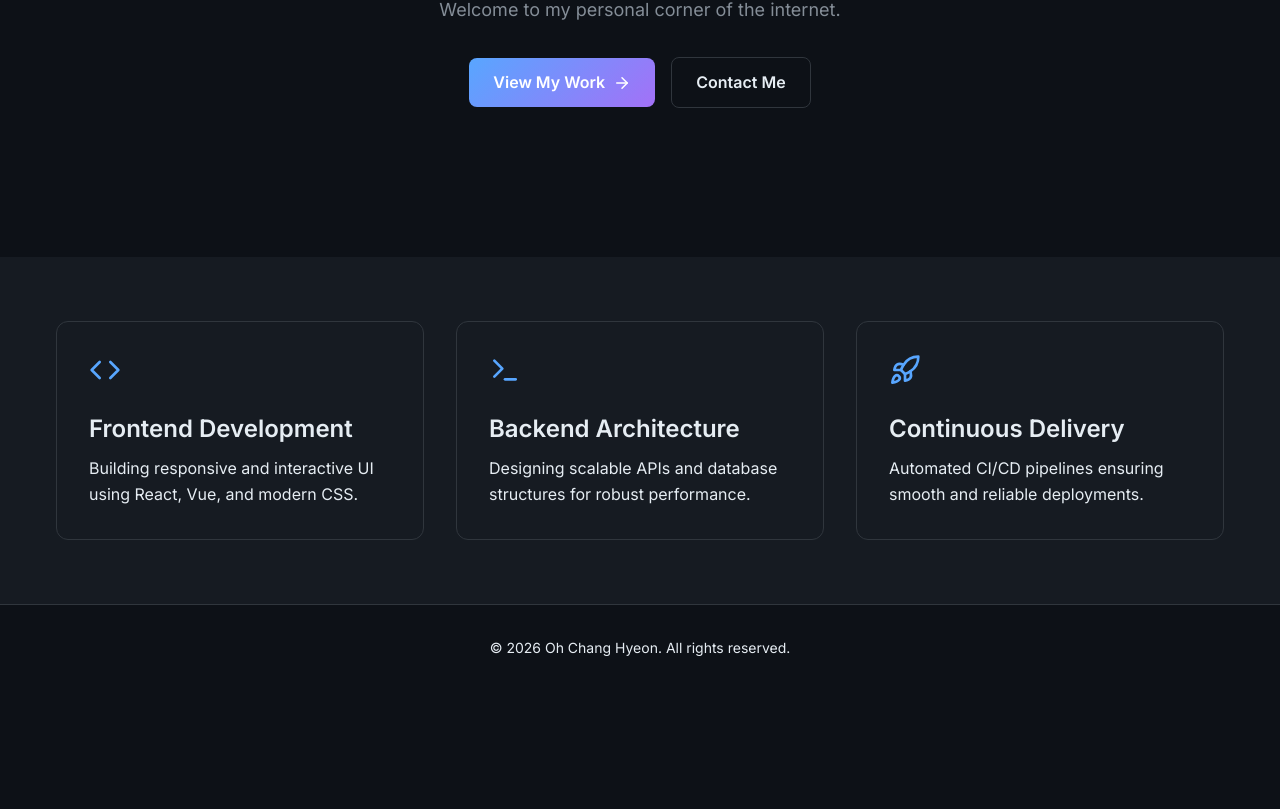
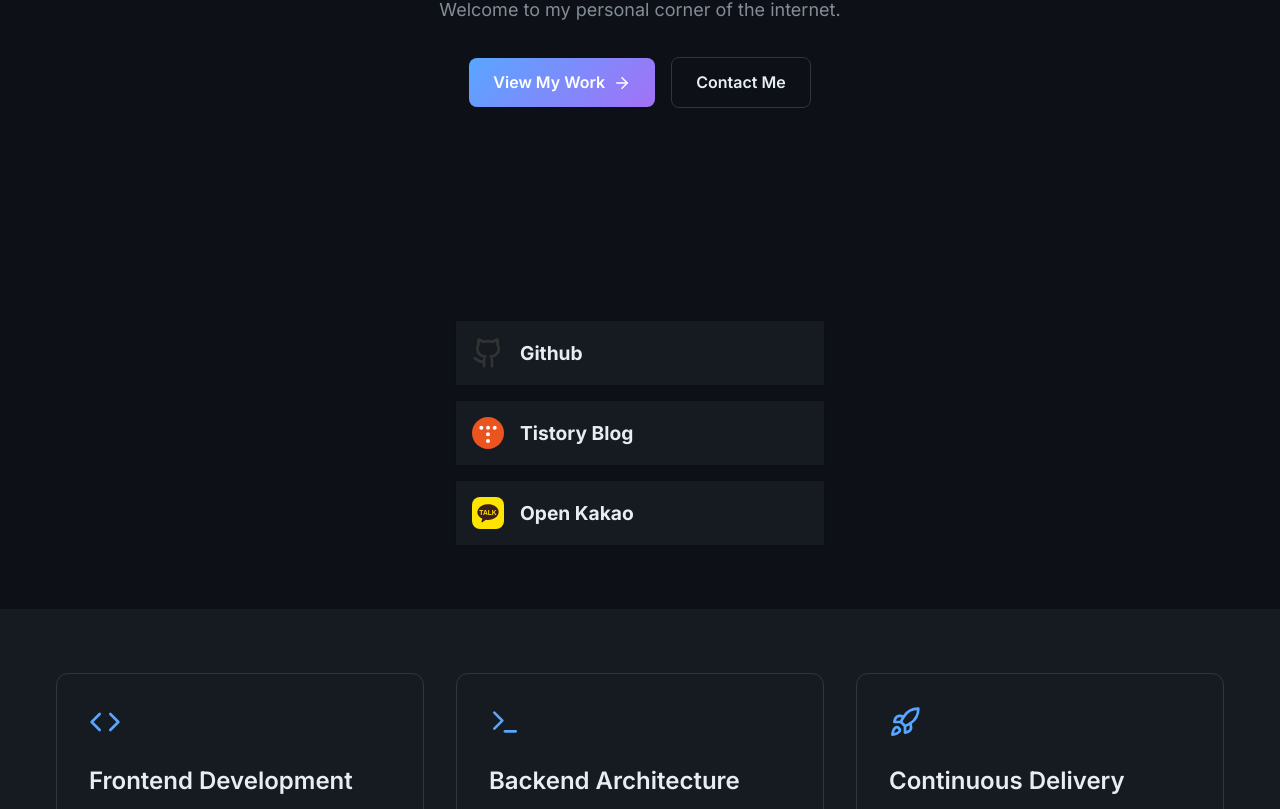
Before and after one commit to och7905/Personal_Page, a React (Vite) app: page / in a window 1280 px wide. Shown: the part 453-1262 px from the top of the page. Before the commit the page ends 1145 px from the top, so only its background shows below. Built offline with nearby package versions, Linux system fonts and the light colour scheme.

Commit message:
Update Home.jsx
블로그/깃허브/오픈채팅방 링크 연결

```diff
--- a/src/pages/Home.jsx
+++ b/src/pages/Home.jsx
@@ -1,5 +1,24 @@
 import { Link } from 'react-router-dom';
-import { ArrowRight, Code, Terminal, Rocket } from 'lucide-react';
+import { ArrowRight, Code, Terminal, Rocket, Github } from 'lucide-react';
+
+const TistoryIcon = ({ size = 24 }) => (
+    <svg width={size} height={size} viewBox="0 0 24 24" fill="none" xmlns="http://www.w3.org/2000/svg">
+        <circle cx="12" cy="12" r="12" fill="#EB531F" />
+        <circle cx="7" cy="8" r="1.5" fill="white" />
+        <circle cx="12" cy="8" r="1.5" fill="white" />
+        <circle cx="17" cy="8" r="1.5" fill="white" />
+        <circle cx="12" cy="13" r="1.5" fill="white" />
+        <circle cx="12" cy="18" r="1.5" fill="white" />
+    </svg>
+);
+
+const KakaoIcon = ({ size = 24 }) => (
+    <svg width={size} height={size} viewBox="0 0 24 24" fill="none" xmlns="http://www.w3.org/2000/svg">
+        <rect width="24" height="24" rx="6" fill="#FEE500" />
+        <path d="M12 5.5C7.58172 5.5 4 8.16421 4 11.4545C4 13.4939 5.48529 15.2934 7.76023 16.3168L7.0984 18.4165C6.98064 18.7899 7.42431 19.0853 7.78164 18.8447L10.375 17.0963C10.8996 17.1906 11.4428 17.24 12 17.24C16.4183 17.24 20 14.5758 20 11.2855C20 7.99527 16.4183 5.5 12 5.5Z" fill="#3C1E1E" />
+        <text x="12" y="12.5" fill="#FEE500" fontSize="5" fontWeight="bold" textAnchor="middle" dominantBaseline="middle" fontFamily="sans-serif">TALK</text>
+    </svg>
+);
 
 function Home() {
     return (
@@ -20,6 +39,28 @@ function Home() {
                         <Link to="/contact" className="btn btn-secondary">
                             Contact Me
                         </Link>
+                    </div>
+                </div>
+            </section>
+
+            {/* Social Links Section */}
+            <section className="section">
+                <div className="container" style={{ maxWidth: '400px', margin: '0 auto' }}>
+                    <div style={{ display: 'flex', flexDirection: 'column', gap: 'var(--spacing-md)' }}>
+                        <a href="https://github.com/och7905" target="_blank" rel="noopener noreferrer" style={{ display: 'flex', alignItems: 'center', gap: 'var(--spacing-md)', padding: 'var(--spacing-md)', borderRadius: 'var(--radius-md)', backgroundColor: 'var(--bg-surface)', textDecoration: 'none', color: 'inherit', transition: 'transform 0.2s', boxShadow: '0 2px 4px rgba(0,0,0,0.05)' }} onMouseOver={(e) => e.currentTarget.style.transform = 'translateY(-2px)'} onMouseOut={(e) => e.currentTarget.style.transform = 'translateY(0)'}>
+                            <Github size={32} color="#333" />
+                            <span style={{ fontSize: '1.2rem', fontWeight: 'bold' }}>Github</span>
+                        </a>
+
+                        <a href="https://layerlog.tistory.com/" target="_blank" rel="noopener noreferrer" style={{ display: 'flex', alignItems: 'center', gap: 'var(--spacing-md)', padding: 'var(--spacing-md)', borderRadius: 'var(--radius-md)', backgroundColor: 'var(--bg-surface)', textDecoration: 'none', color: 'inherit', transition: 'transform 0.2s', boxShadow: '0 2px 4px rgba(0,0,0,0.05)' }} onMouseOver={(e) => e.currentTarget.style.transform = 'translateY(-2px)'} onMouseOut={(e) => e.currentTarget.style.transform = 'translateY(0)'}>
+                            <TistoryIcon size={32} />
+                            <span style={{ fontSize: '1.2rem', fontWeight: 'bold' }}>Tistory Blog</span>
+                        </a>
+
+                        <a href="https://open.kakao.com" target="_blank" rel="noopener noreferrer" style={{ display: 'flex', alignItems: 'center', gap: 'var(--spacing-md)', padding: 'var(--spacing-md)', borderRadius: 'var(--radius-md)', backgroundColor: 'var(--bg-surface)', textDecoration: 'none', color: 'inherit', transition: 'transform 0.2s', boxShadow: '0 2px 4px rgba(0,0,0,0.05)' }} onMouseOver={(e) => e.currentTarget.style.transform = 'translateY(-2px)'} onMouseOut={(e) => e.currentTarget.style.transform = 'translateY(0)'}>
+                            <KakaoIcon size={32} />
+                            <span style={{ fontSize: '1.2rem', fontWeight: 'bold' }}>Open Kakao</span>
+                        </a>
                     </div>
                 </div>
             </section>
```
